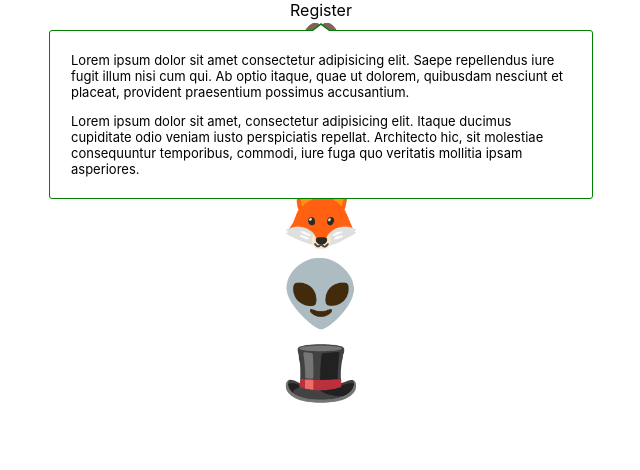
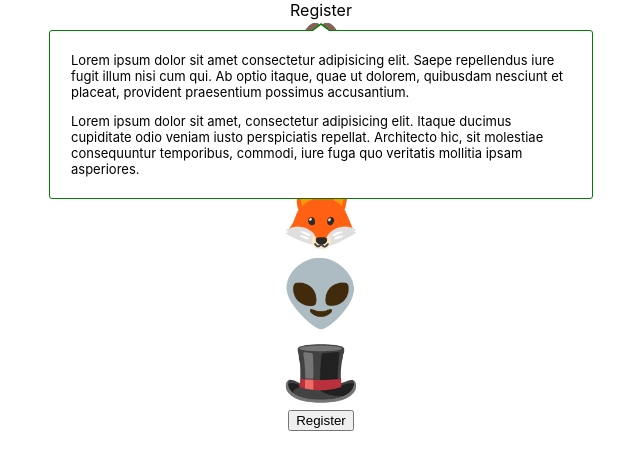
Before and after one commit to vpvnguyen/react-components-reference, a React (Create React App) app: page / in a window 1280 px wide. Shown: the top 470 px of the page, without its empty margins (319-959 px from the left). Built offline with nearby package versions, Linux system fonts and the light colour scheme.

Commit message:
render react tooltip example

```diff
--- a/src/App.js
+++ b/src/App.js
@@ -1,12 +1,13 @@
 import { ReactToolTip } from "./ReactTooltip";
 import { ReactToolTipClone } from "./ReactTooltipClone";
 import { CustomTooltip } from "./CustomTooltip";
+
 function App() {
   return (
     <div>
-      {/* <ReactToolTip /> */}
       <ReactToolTipClone />
       <CustomTooltip />
+      <ReactToolTip />
     </div>
   );
 }
```
